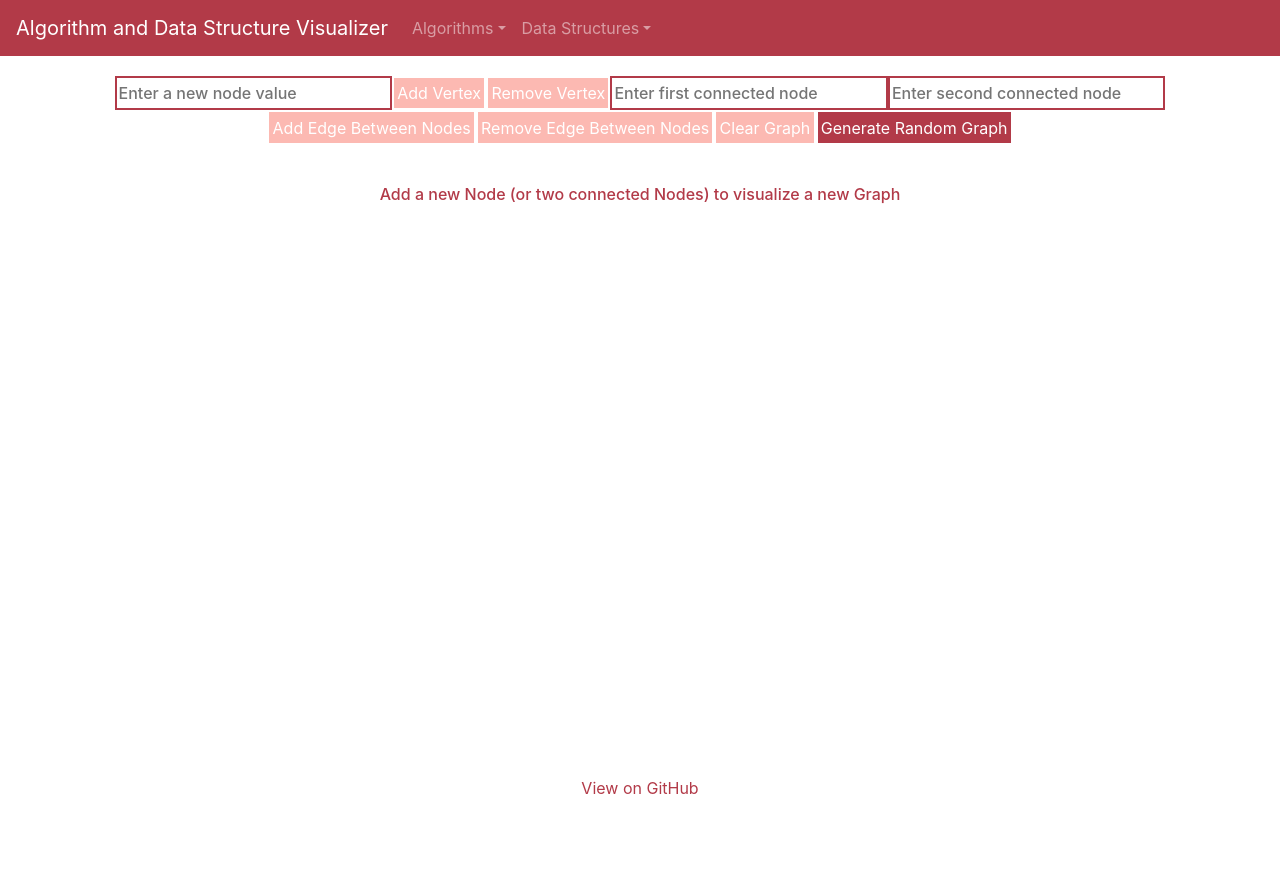
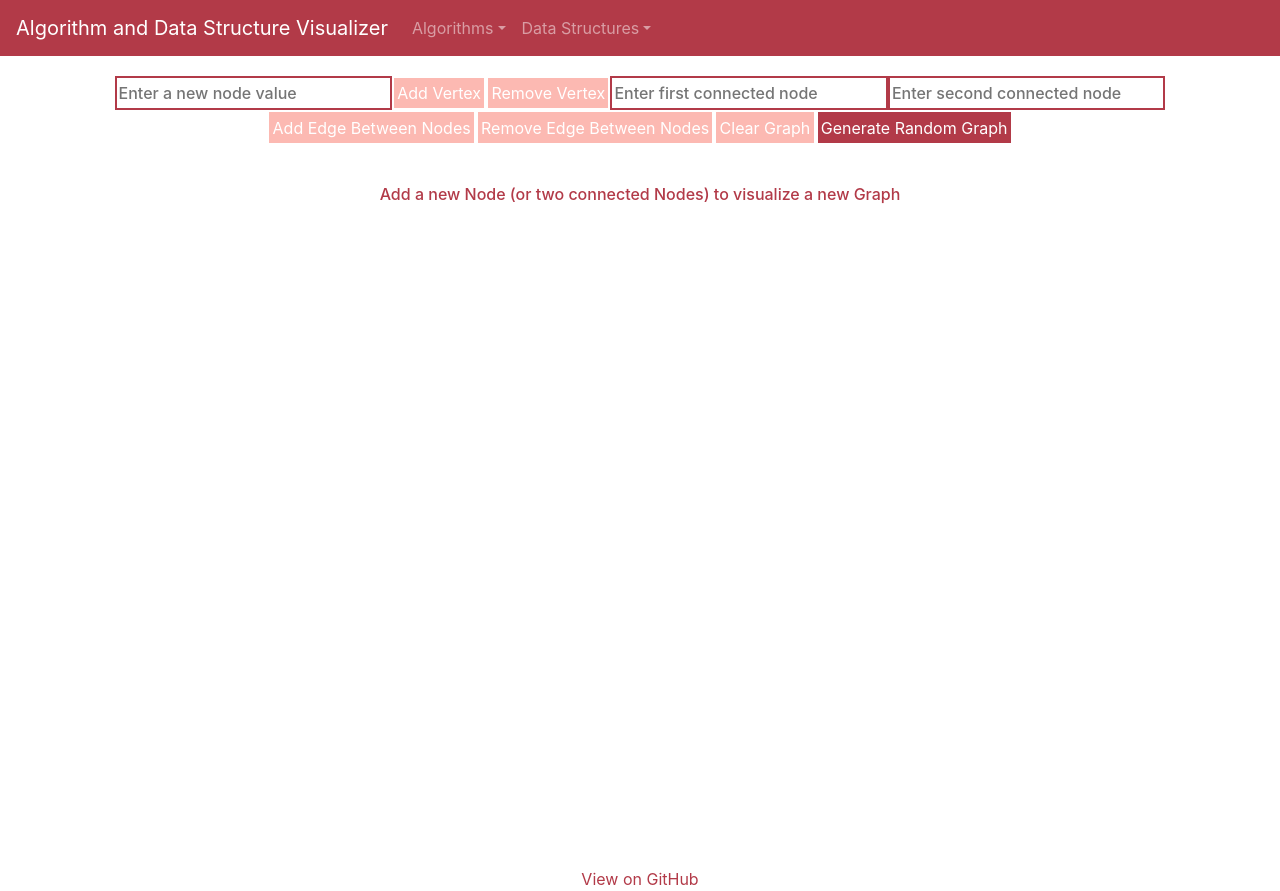
Before and after one commit to matt-hendrick/Algorithm-Data-Structure-Visualizer, a React (Create React App) app: page /graph in a window 1280 px wide. Before the commit the page ends 835 px from the top, so only its background shows below. Built offline with nearby package versions, Linux system fonts and the light colour scheme; no server answers.

Commit message:
Style: Improve footer formatting

```diff
--- a/src/App.css
+++ b/src/App.css
@@ -1,6 +1,7 @@
 .app-container {
   margin-top: 20px;
   padding-bottom: 10px;
+  min-height: 85vh;
 }
 
 .button-row {
--- a/src/App.tsx
+++ b/src/App.tsx
@@ -12,6 +12,7 @@ import Footer from './components/Footer/Footer';
 // Pages
 import Home from './containers/Home/Home';
 import SortingVisualizer from './containers/SortingVisualizer/SortingVisualizer';
+import PathFindingVisualizer from './containers/PathFindingVisualizer/PathFindingVisualizer';
 import LinkedListVisualizer from './containers/LinkedListVisualizer/LinkedListVisualizer';
 import StackVisualizer from './containers/StackVisualizer/StackVisualizer';
 import QueueVisualizer from './containers/QueueVisualizer/QueueVisualizer';
@@ -42,6 +43,7 @@ const App = () => {
         <Switch>
           <Route exact path="/" component={Home} />
           <Route exact path="/sorting" component={SortingVisualizer} />
+          <Route exact path="/pathfinding" component={PathFindingVisualizer} />
           <Route exact path="/linkedlist" component={LinkedListVisualizer} />
           <Route exact path="/stack" component={StackVisualizer} />
           <Route exact path="/queue" component={QueueVisualizer} />
@@ -50,8 +52,8 @@ const App = () => {
           <Route exact path="/hashtable" component={HashTableVisualizer} />
           <Route exact path="/graph" component={GraphVisualizer} />
         </Switch>
-        <Footer />
       </Container>
+      <Footer />
     </Router>
   );
 };
--- a/src/components/Footer/Footer.css
+++ b/src/components/Footer/Footer.css
@@ -1,9 +1,9 @@
 .footer {
   left: 0;
   bottom: 0;
-  position: fixed;
   width: 100%;
   text-align: center;
+  padding-top: 32px;
 }
 
 .footer-link {
```
